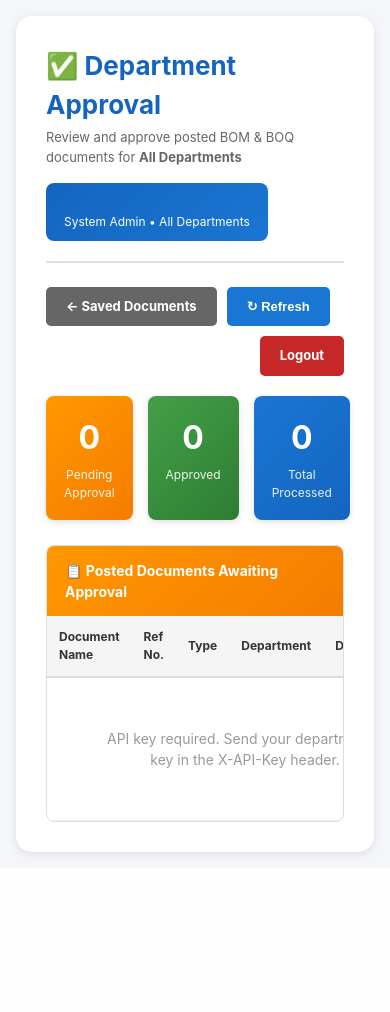
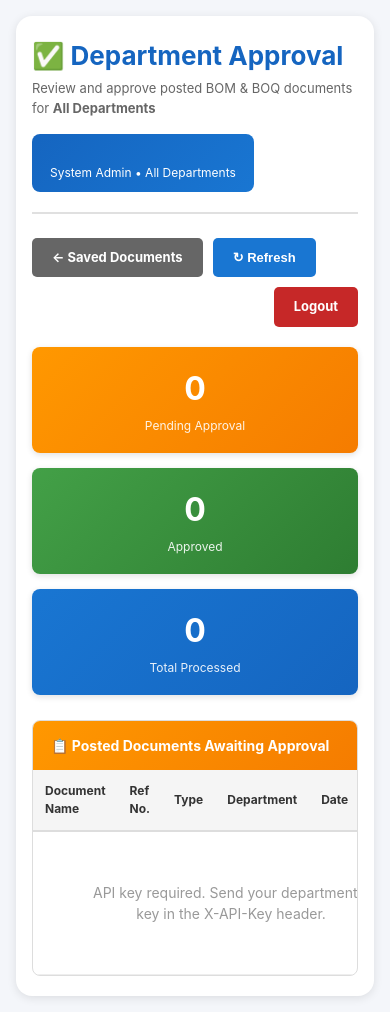
Before and after one commit to Lexyl1225/BOM-BOQ, a FastAPI app: template app/templates/approver.html in a window 390 px wide. Shown: the part 64-1076 px from the top of the page. Before the commit the page ends 924 px from the top, so only its background shows below. Run offline with FastAPI, Linux system fonts and the light colour scheme; the template is opened without the code that fills it, so the values that code supplies are empty.

Commit message:
Make the Page wider

```diff
--- a/app/templates/approver.html
+++ b/app/templates/approver.html
@@ -10,10 +10,11 @@
         body { font-family: Arial, sans-serif; background-color: #f5f5f5; padding: 20px; font-size: 12px; }
 
         .container {
-            max-width: 1100px;
+            width: 100%;
+            max-width: 1680px;
             margin: 0 auto;
             background-color: white;
-            padding: 30px;
+            padding: 30px 32px;
             border-radius: 8px;
             box-shadow: 0 2px 10px rgba(0,0,0,0.1);
         }
@@ -190,9 +191,9 @@
         .viewer-overlay.show { display: flex; }
         .viewer-box {
             background: #fff;
-            width: 90%;
-            max-width: 900px;
-            max-height: 90vh;
+            width: 94%;
+            max-width: 1400px;
+            max-height: 92vh;
             border-radius: 10px;
             overflow: hidden;
             display: flex;
@@ -229,6 +230,12 @@
             width: 100%;
             min-height: 70vh;
             border: none;
+        }
+
+        @media (max-width: 900px) {
+            .container { padding: 20px 16px; }
+            .stats-row { flex-wrap: wrap; }
+            .stat-card { flex: 1 1 160px; }
         }
     </style>
 
```
